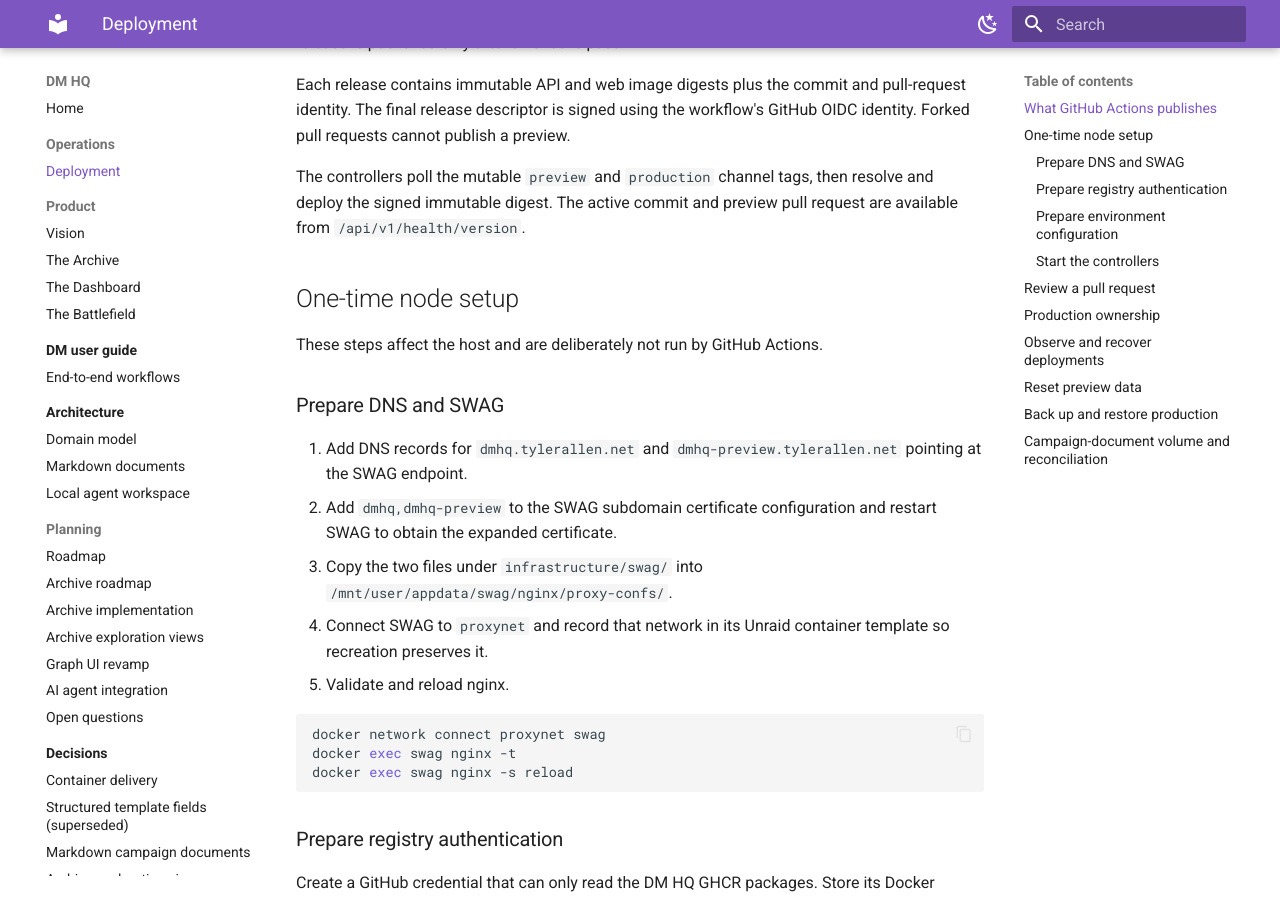
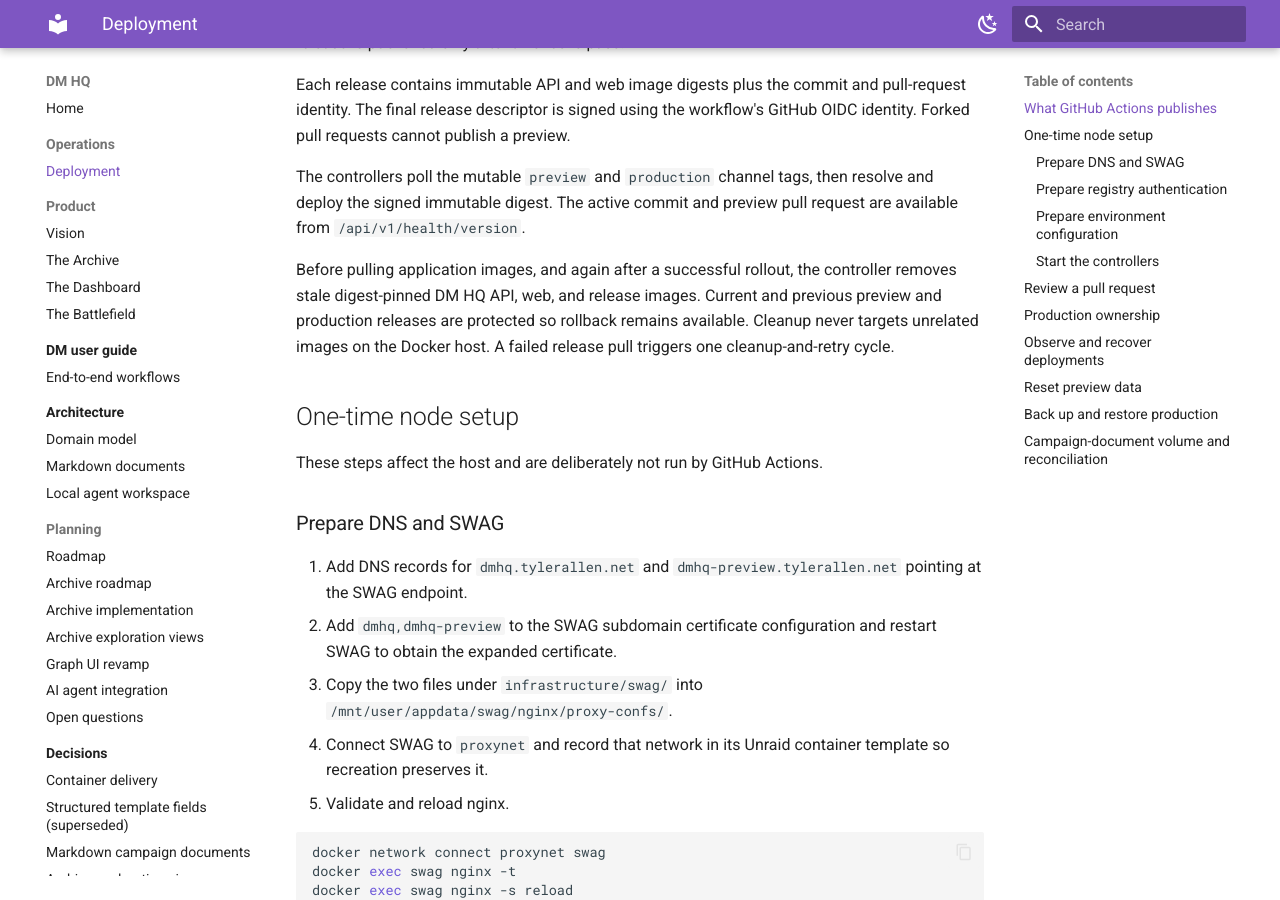
Before and after one commit to allen141/dm_hq, an MkDocs documentation site: the page built from docs/operations/deployment.md, in a window 1280 px wide and 900 px high, scrolled down 569 px. Built offline with MkDocs 1.6.1 and Material for MkDocs 9.7.7, drawn with Linux system fonts in a browser that asks for light colours.

Commit message:
fix: reclaim stale deployment images

```diff
--- a/docs/operations/deployment.md
+++ b/docs/operations/deployment.md
@@ -16,6 +16,8 @@ The application workflow runs backend, frontend, contract, container, and browse
 Each release contains immutable API and web image digests plus the commit and pull-request identity. The final release descriptor is signed using the workflow's GitHub OIDC identity. Forked pull requests cannot publish a preview.
 
 The controllers poll the mutable `preview` and `production` channel tags, then resolve and deploy the signed immutable digest. The active commit and preview pull request are available from `/api/v1/health/version`.
+
+Before pulling application images, and again after a successful rollout, the controller removes stale digest-pinned DM HQ API, web, and release images. Current and previous preview and production releases are protected so rollback remains available. Cleanup never targets unrelated images on the Docker host. A failed release pull triggers one cleanup-and-retry cycle.
 
 ## One-time node setup
 
```
Also changed, not shown: 3 other files.
